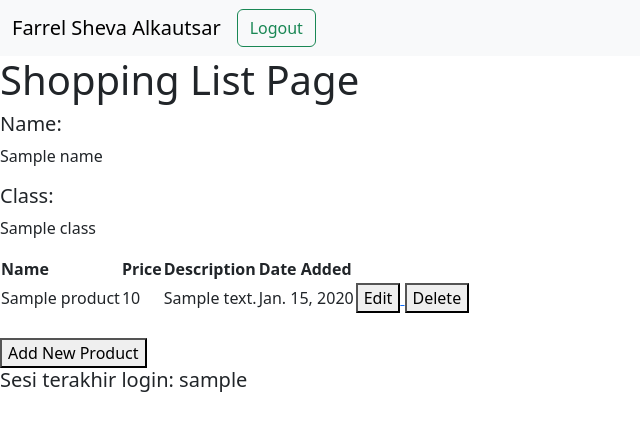
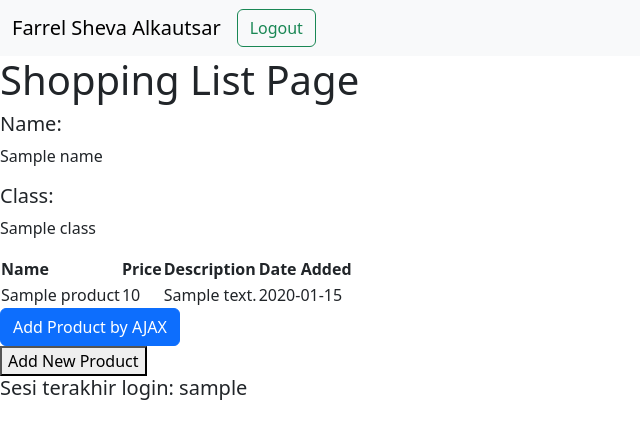
Before and after one commit to farrelsheva/shopping_list, a Django app: template main/templates/main.html in a window 1280 px wide. Shown: the top 439 px of the page, without its empty margins (0-640 px from the left). Run offline with Django 4.2, Linux system fonts and the light colour scheme; tables that the repository leaves empty hold one stand-in row (values such as "Sample post"); the template is opened without the code that fills it: values that come from a table or form of the project are taken from there, most other values are stand-ins (such as "Sample title", 1, 10 or a date in 2020).

Commit message:
finished tutor 5

```diff
--- a/main/templates/main.html
+++ b/main/templates/main.html
@@ -19,37 +19,40 @@
     <h5>Class:</h5>
     <p>{{class}}</p>
 
-    <table>
-        <tr>
-            <th>Name</th>
-            <th>Price</th>
-            <th>Description</th>
-            <th>Date Added</th>
-        </tr>
+    <table id="product_table"></table>
+    <div class="modal fade" id="exampleModal" tabindex="-1" aria-labelledby="exampleModalLabel" aria-hidden="true">
+        <div class="modal-dialog">
+            <div class="modal-content">
+                <div class="modal-header">
+                    <h1 class="modal-title fs-5" id="exampleModalLabel">Add New Product</h1>
+                    <button type="button" class="btn-close" data-bs-dismiss="modal" aria-label="Close"></button>
+                </div>
+                <div class="modal-body">
+                    <form id="form" onsubmit="return false;">
+                        {% csrf_token %}
+                        <div class="mb-3">
+                            <label for="name" class="col-form-label">Name:</label>
+                            <input type="text" class="form-control" id="name" name="name"></input>
+                        </div>
+                        <div class="mb-3">
+                            <label for="price" class="col-form-label">Price:</label>
+                            <input type="number" class="form-control" id="price" name="price"></input>
+                        </div>
+                        <div class="mb-3">
+                            <label for="description" class="col-form-label">Description:</label>
+                            <textarea class="form-control" id="description" name="description"></textarea>
+                        </div>
+                    </form>
+                </div>
+                <div class="modal-footer">
+                    <button type="button" class="btn btn-secondary" data-bs-dismiss="modal">Close</button>
+                    <button type="button" class="btn btn-primary" id="button_add" data-bs-dismiss="modal">Add Product</button>
+                </div>
+            </div>
+        </div>
+    </div>
 
-        {% comment %} Berikut cara memperlihatkan data produk di bawah baris ini {% endcomment %}
-
-        {% for product in products %}
-            <tr>
-                <td>{{product.name}}</td>
-                <td>{{product.price}}</td>
-                <td>{{product.description}}</td>
-                <td>{{product.date_added}}</td>
-                <td>
-                    <a href="{% url 'main:edit_product' product.pk %}">
-                    <button>
-                        Edit
-                    </button>
-                    </a>
-                    <a href="{% url 'main:delete_product' product.pk %}">
-                        <button>
-                            Delete
-                        </button>
-                    </a>
-                </td>
-            </tr>
-        {% endfor %}
-    </table>
+    <button type="button" class="btn btn-primary" data-bs-toggle="modal" data-bs-target="#exampleModal">Add Product by AJAX</button>
 
     <br />
 
@@ -61,5 +64,47 @@
 
     <h5>Sesi terakhir login: {{ last_login }}</h5>
 
+    <script>
+        async function getProducts() {
+            return fetch("{% url 'main:get_product_json' %}").then((res) => res.json())
+        }
+
+        function addProduct() {
+            fetch("{% url 'main:add_product_ajax' %}", {
+                method: "POST",
+                body: new FormData(document.querySelector('#form'))
+            }).then(refreshProducts)
+
+            document.getElementById("form").reset()
+            return false
+        }
+
+        document.getElementById("button_add").onclick = addProduct
+
+        async function refreshProducts() {
+            document.getElementById("product_table").innerHTML = ""
+            const products = await getProducts()
+            let htmlString = `<tr>
+                <th>Name</th>
+                <th>Price</th>
+                <th>Description</th>
+                <th>Date Added</th>
+            </tr>`
+            products.forEach((item) => {
+                htmlString += `\n<tr>
+                <td>${item.fields.name}</td>
+                <td>${item.fields.price}</td>
+                <td>${item.fields.description}</td>
+                <td>${item.fields.date_added}</td>
+            </tr>`
+            })
+
+            document.getElementById("product_table").innerHTML = htmlString
+        }
+
+        refreshProducts()
+
+
+    </script>
 
 {% endblock content %}
--- a/main/urls.py
+++ b/main/urls.py
@@ -1,6 +1,6 @@
 from django.urls import path
-from main.views import show_main, create_product,edit_product,delete_product, \
-    show_xml, show_json,show_xml_by_id, show_json_by_id, \
+from main.views import show_main, create_product,edit_product,delete_product,add_product_ajax, \
+    show_xml, show_json,show_xml_by_id, show_json_by_id, get_product_json,\
     register, login_user, logout_user
 
 app_name = 'main'
@@ -9,12 +9,14 @@ urlpatterns = [
     path('', show_main, name='show_main'),
     path('create-product', create_product, name='create_product'),
     path('edit_product/<int:id>', edit_product, name='edit_product'),
-    path('delete/<int:id>', delete_product, name='delete_product'), # sesuaikan dengan nama fungsi ya,
+    path('delete/<int:id>', delete_product, name='delete_product'),
+    path('create-product-ajax', add_product_ajax, name='add_product_ajax'),
 
     path('xml/',show_xml,name='show_xml'),
     path('json/',show_json,name='show_json'),
     path('xml/<int:id>/', show_xml_by_id, name='show_xml_by_id'),
     path('json/<int:id>/', show_json_by_id, name='show_json_by_id'),
+    path('get-product', get_product_json, name='get_product_json'),
 
     path('register/', register, name='register'),
     path('login/', login_user, name='login'),
--- a/main/views.py
+++ b/main/views.py
@@ -1,6 +1,6 @@
 import datetime
 from django.shortcuts import render, redirect
-from django.http import HttpResponseRedirect
+from django.http import HttpResponseRedirect, HttpResponseNotFound
 from main.forms import ProductForm
 from django.urls import reverse
 from django.http import HttpResponse
@@ -10,6 +10,8 @@ from django.contrib.auth.forms import UserCreationForm
 from django.contrib.auth import authenticate, login, logout
 from django.contrib import messages
 from django.contrib.auth.decorators import login_required
+from django.views.decorators.csrf import csrf_exempt
+
 
 # Create your views here.
 @login_required(login_url='/login')
@@ -61,6 +63,24 @@ def delete_product(request, id):
     return HttpResponseRedirect(reverse('main:show_main'))
 
 
+@csrf_exempt
+def add_product_ajax(request):
+    if request.method == 'POST':
+        name = request.POST.get("name")
+        price = request.POST.get("price")
+        description = request.POST.get("description")
+        user = request.user
+
+        new_product = Product(name=name, price=price, description=description, user=user)
+        new_product.save()
+
+        return HttpResponse(b"CREATED", status=201)
+    return HttpResponseNotFound()
+
+def get_product_json(request):
+    product_item = Product.objects.all()
+    return HttpResponse(serializers.serialize('json', product_item))
+
 def show_xml(request):
     data = Product.objects.all()
     return HttpResponse(serializers.serialize("xml", data), content_type="application/xml")
@@ -76,6 +96,7 @@ def show_xml_by_id(request, id):
 def show_json_by_id(request, id):
     data = Product.objects.filter(pk=id)
     return HttpResponse(serializers.serialize("json", data), content_type="application/json")
+
 
 def register(request):
     form = UserCreationForm()
```
